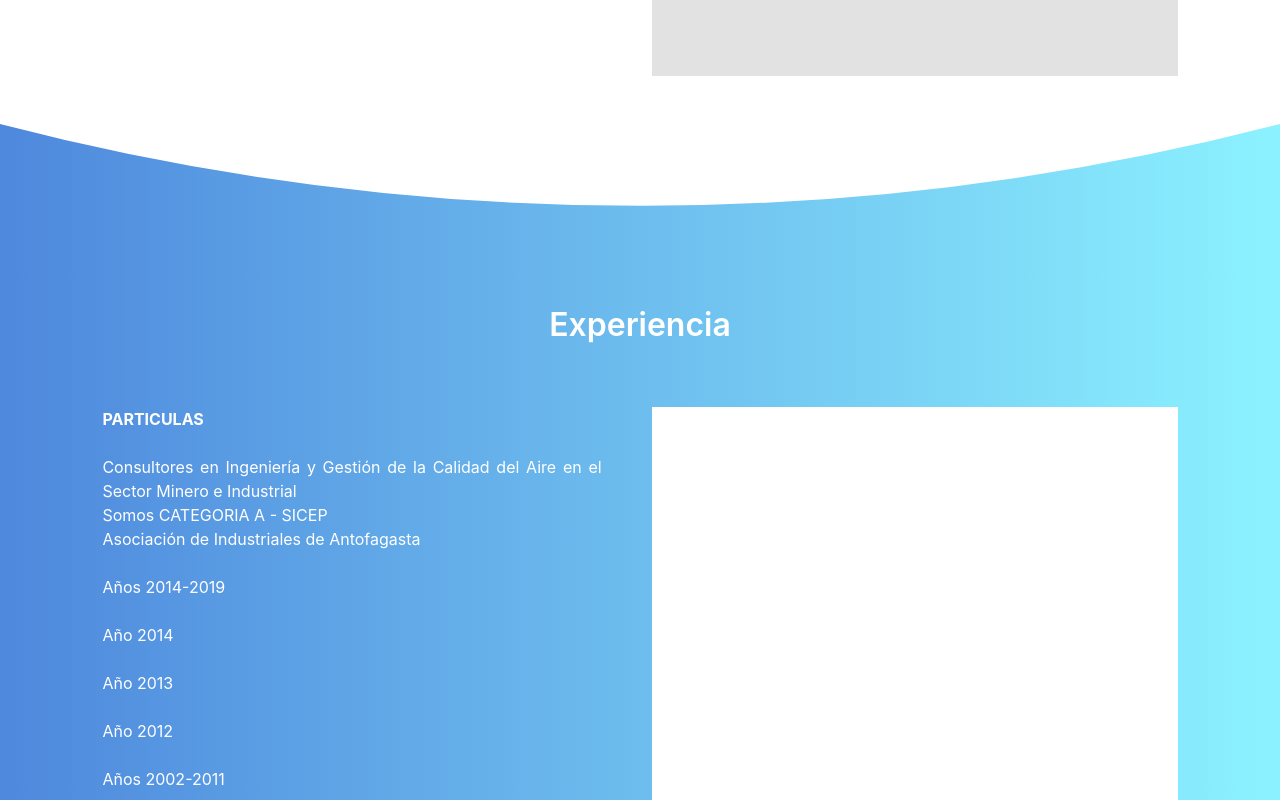
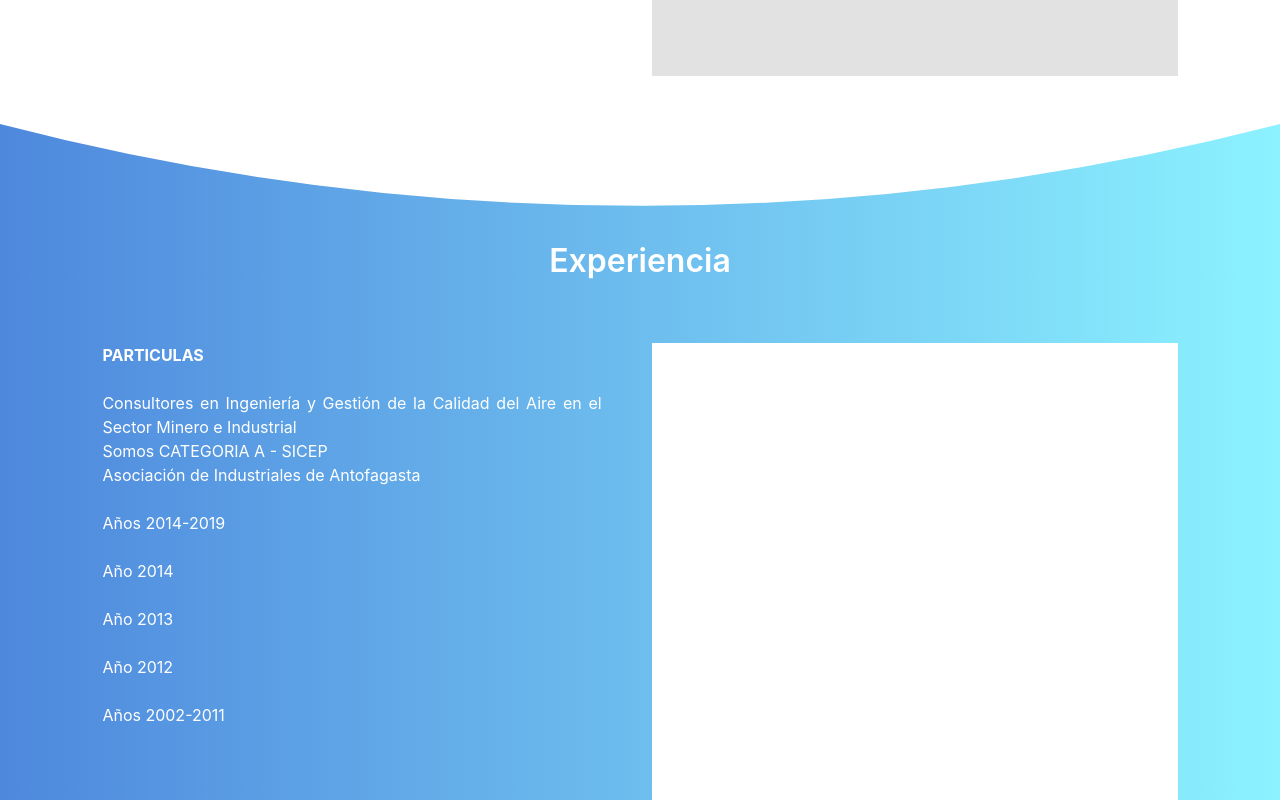
Before and after one commit to progressio-spa/particulasCL, a Vue app: page /#/ in a window 1280 px wide. Shown: the part 4040-4840 px from the top of the page. Built offline with nearby package versions, Linux system fonts and the light colour scheme.

Commit message:
CHG: Experience padding
Signed-off-by: VicenteOrtiz <vicente.ortiz@usach.cl>

```diff
--- a/src/sections/Experience.vue
+++ b/src/sections/Experience.vue
@@ -66,7 +66,7 @@
 		-moz-background-size: cover;
 		-o-background-size: cover;
 		background-size: cover;
-		padding-top: 10%;
+		padding-top: 5%;
 		padding-left: 8vw;
         padding-right: 8vw;
 	}
```
